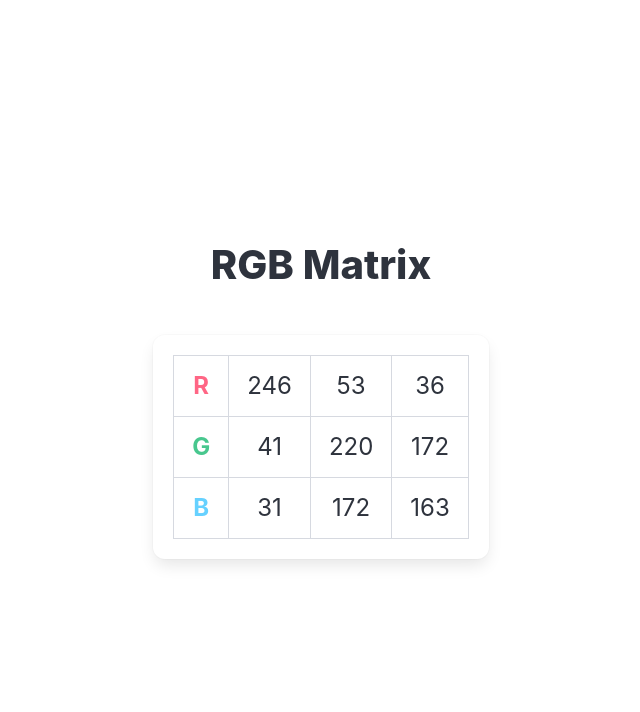
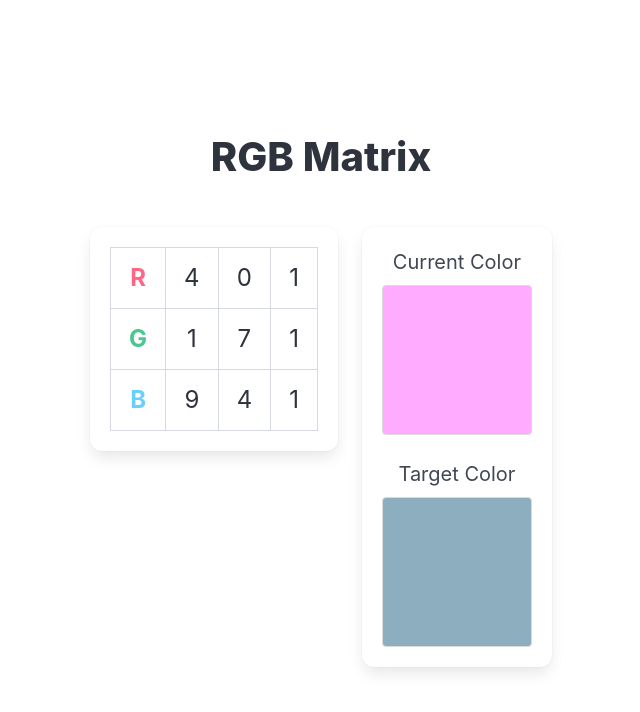
Before and after one commit to guindani-davi/rgb-guesser, a Next.js app: page / in a window 1280 px wide. Both pictures are taken after a click on the button "Play". Shown: the top 712 px of the page, without its empty margins (319-959 px from the left). Built offline with nearby package versions, Linux system fonts and the light colour scheme.

Commit message:
feat: add colors identifiers

```diff
--- a/components/GameStates/Playing.tsx
+++ b/components/GameStates/Playing.tsx
@@ -3,7 +3,6 @@ import { IGameState } from "@/models/GameState"
 import { Matrix } from "@/models/Matrix";
 import { ColorChannel } from "@/models/ColorChannel";
 import { shuffleMatrix } from "@/models/Helper";
-import styles from "./Playing.module.css";
 
 export class Playing implements IGameState {
   private currentMatrix: Matrix;
@@ -15,27 +14,43 @@ export class Playing implements IGameState {
   }
 
   private generateTargetMatrix(): Matrix {
-    const r = new ColorChannel([this.randomColorValue(), this.randomColorValue(), this.randomColorValue()]);
-    const g = new ColorChannel([this.randomColorValue(), this.randomColorValue(), this.randomColorValue()]);
-    const b = new ColorChannel([this.randomColorValue(), this.randomColorValue(), this.randomColorValue()]);
+    const r = this.randomColorChannel();
+    const g = this.randomColorChannel();
+    const b = this.randomColorChannel();
     const matrix = new Matrix(r, g, b);
     return matrix;
   }
 
-  private randomColorValue(): number {
-    return Math.floor(Math.random() * 255);
+  private randomColorChannel(): ColorChannel {
+    let firstDigit = Math.floor(Math.random() * 3);
+    firstDigit >= 3 ? firstDigit = 2 : firstDigit = firstDigit;
+    let secondDigit = Math.floor(Math.random() * 10);
+    if (firstDigit >= 2) {
+      secondDigit >= 6 ? secondDigit = 5 : secondDigit = secondDigit;
+    }
+    let thirdDigit = Math.floor(Math.random() * 10);
+    if (firstDigit >= 2 && secondDigit >= 5) {
+      thirdDigit >= 6 ? thirdDigit = 5 : thirdDigit = thirdDigit;
+    }
+    return new ColorChannel([firstDigit, secondDigit, thirdDigit])
   }
 
   render(): JSX.Element {
     const [r, g, b] = this.currentMatrix.getRGB();
+    const [targetR, targetG, targetB] = this.targetMatrix.getRGB();
+
+    // Criando as strings RGB para os estilos CSS
+    const currentColor = `rgb(${r.getValue().join('')}, ${g.getValue().join('')}, ${b.getValue().join('')})`;
+    const targetColor = `rgb(${targetR.getValue().join('')}, ${targetG.getValue().join('')}, ${targetB.getValue().join('')})`;
 
     return (
       <section className="hero is-fullheight">
         <div className="hero-body">
           <div className="container">
+            <h1 className="title is-2 has-text-centered mb-6">RGB Matrix</h1>
             <div className="columns is-centered">
+              {/* Coluna da Matriz */}
               <div className="column is-narrow">
-                <h1 className="title is-2 has-text-centered mb-6">RGB Matrix</h1>
                 <div className="box">
                   <table className="table is-bordered">
                     <tbody>
@@ -61,6 +76,36 @@ export class Playing implements IGameState {
                   </table>
                 </div>
               </div>
+
+              {/* Coluna das Cores */}
+              <div className="column is-narrow">
+                <div className="box">
+                  <div className="mb-5">
+                    <p className="has-text-centered mb-2 is-size-5">Current Color</p>
+                    <div
+                      style={{
+                        width: '150px',
+                        height: '150px',
+                        backgroundColor: currentColor,
+                        border: '1px solid #dbdbdb',
+                        borderRadius: '4px'
+                      }}
+                    />
+                  </div>
+                  <div>
+                    <p className="has-text-centered mb-2 is-size-5">Target Color</p>
+                    <div
+                      style={{
+                        width: '150px',
+                        height: '150px',
+                        backgroundColor: targetColor,
+                        border: '1px solid #dbdbdb',
+                        borderRadius: '4px'
+                      }}
+                    />
+                  </div>
+                </div>
+              </div>
             </div>
           </div>
         </div>
--- a/models/Helper.ts
+++ b/models/Helper.ts
@@ -1,16 +1,12 @@
 import { ColorChannel } from "@/models/ColorChannel";
 import { Matrix } from "@/models/Matrix";
-
-function rgbClamp(value: number): number {
-	return Math.max(0, Math.min(255, Math.round(value)));
-}
 
 function checkValidColorChannel(colorChannel: ColorChannel): boolean {
 	return (
 		colorChannel.getValue().length === 3 &&
 		colorChannel
 			.getValue()
-			.every((v) => Number.isInteger(v) && v >= 0 && v <= 255)
+			.every((v) => Number.isInteger(v) && v >= 0 && v <= 9)
 	);
 }
 
@@ -54,4 +50,4 @@ function shuffleMatrix(matrix: Matrix): Matrix {
 	return new Matrix(shuffledR, shuffledG, shuffledB);
 }
 
-export { rgbClamp, checkValidColorChannel, checkValidMatrix, shuffleMatrix };
+export { checkValidColorChannel, checkValidMatrix, shuffleMatrix };
```
